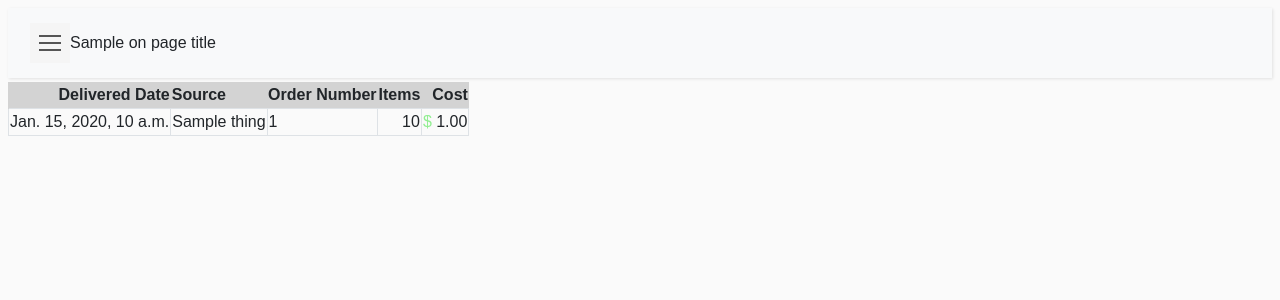
After one commit to adamtorres/inventory, a Django app: template web/apps/inventory/templates/inventory/reports_created_today.html in a window 1280 px wide. The commit adds this page. Shown: the top 300 px of the page. Run offline with Django 4.2, Linux system fonts and the light colour scheme; the template is opened without the code that fills it: most values are stand-ins (such as "Sample title", 1, 10 or a date in 2020); some libraries are stand-ins or nearby versions.

Commit message:
Added a simplistic page to show the Created Today report.

```diff
--- a/web/apps/inventory/reports/__init__.py
+++ b/web/apps/inventory/reports/__init__.py
@@ -1 +1,2 @@
+from .created_today import CreatedToday
 from .source_item_names_and_quantities import SourceItemNamesAndQuantities
--- /dev/null
+++ b/web/apps/inventory/templates/inventory/reports_created_today.html
@@ -0,0 +1,36 @@
+{% extends "base.html" %}
+{% load static %}
+{% load humanize %}
+
+{% block title %}Source Items Orders{% endblock %}
+
+{% block styles %}
+{% endblock %}
+
+{% block content %}
+<table id="result-table">
+<thead>
+<tr>
+    <th class="right-align">Delivered Date</th>
+    <th>Source</th>
+    <th>Order Number</th>
+    <th class="right-align">Items</th>
+    <th class="right-align">Cost</th>
+</tr>
+</thead>
+<tbody id="result-table-body">
+{% for thing in created_today %}
+    <tr>
+    <td class="border right-align">{{ thing.delivered_date }}</td>
+    <td class="border">{{ thing.source_name }}</td>
+    <td class="border">{{ thing.order_number }}</td>
+    <td class="border right-align">{{ thing.line_items|intcomma }}</td>
+    <td class="border right-align dollar-cell">{{ thing.total_cost|floatformat:2|intcomma }}</td>
+    </tr>
+{% endfor %}
+</tbody>
+</table>
+{% endblock %}
+
+{% block body_scripts %}
+{% endblock %}
--- a/web/apps/inventory/urls.py
+++ b/web/apps/inventory/urls.py
@@ -17,6 +17,8 @@ urlpatterns = [
     urls.path(
         "api/sourceitem/wide_filter/", i_views.APISourceItemWideFilterView.as_view(), name="api_sourceitem_widefilter"),
 
+    urls.path("reports/created_today/", i_views.ReportsCreatedTodayView.as_view(), name="reports_created_today"),
+
     urls.path("sourceitem/orders/", i_views.SourceItemOrdersView.as_view(), name="sourceitem_orders"),
     urls.path("sourceitem/order/<str:source>/<str:order_number>/<str:delivered_date>/", i_views.SourceItemOrderItemsView.as_view(), name="sourceitem_order_items_with_date"),
     urls.path("sourceitem/order/<str:source>/<str:order_number>/", i_views.SourceItemOrderItemsView.as_view(), name="sourceitem_order_items"),
--- a/web/apps/inventory/views/__init__.py
+++ b/web/apps/inventory/views/__init__.py
@@ -2,6 +2,7 @@ from .api_source_item_autocomplete_search import APISourceItemAutocompleteSearch
 from .api_source_item_orders import APISourceItemOrdersView
 from .api_source_item_quantity_adjustment import APISourceItemQuantityAdjustmentView
 from .api_source_item_wide_filter import APISourceItemWideFilterView
+from .reports_created_today import ReportsCreatedTodayView
 from .source_item_create import SourceItemCreateView
 from .source_item_order_items import SourceItemOrderItemsView
 from .source_item_orders import SourceItemOrdersView
--- a/web/config/settings.py
+++ b/web/config/settings.py
@@ -178,6 +178,7 @@ SHELL_PLUS_IMPORTS = [
     # 'from some_app import some_module as renamed_module',
     # 'import some_app',
     'from inventory import models as inv_models',
+    'from inventory import reports as inv_reports',
     'from inventory import views as inv_views',
     'from market import models as mkt_models',
     'from conversion import models as con_models',
--- a/web/templates/collapsible_sidebar_sidebar.html
+++ b/web/templates/collapsible_sidebar_sidebar.html
@@ -13,6 +13,7 @@
                 <li><a href="{% url "inventory:sourceitem_orders" %}" class="link-light rounded">Orders</a></li>
                 <li><a href="{% url "inventory:sourceitem_search" %}" class="link-light rounded">Search</a></li>
                 <li><a href="{% url "inventory:sourceitem_stats" %}" class="link-light rounded">Random Stats</a></li>
+                <li><a href="{% url "inventory:reports_created_today" %}" class="link-light rounded">Orders Created Today</a></li>
             </ul>
         </li>
         <li class="">
```
Also changed, not shown: web/apps/inventory/reports/created_today.py (added, +15 -0 lines), web/apps/inventory/views/reports_created_today.py (added, +19 -0 lines).
